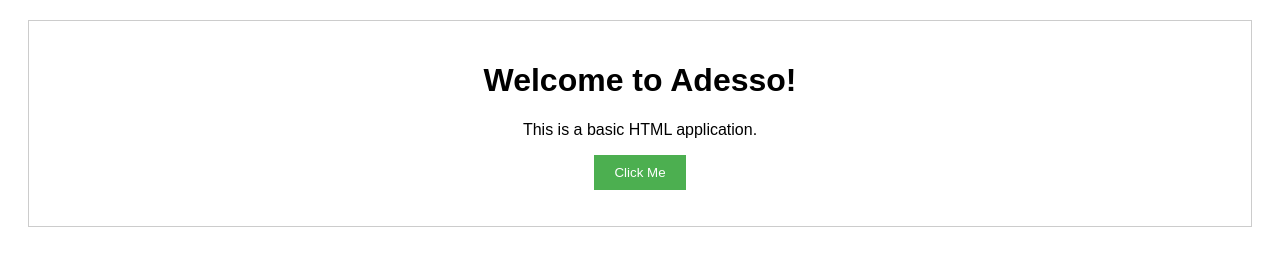
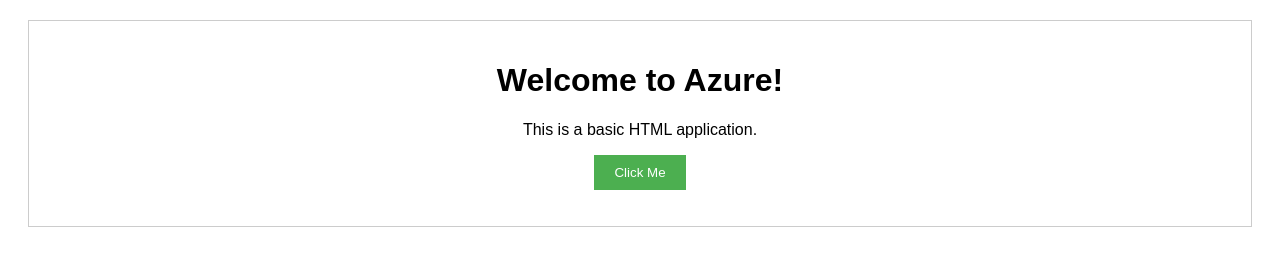
Before and after one commit to vivekmv18/html-app, a plain HTML site: page index3.html in a window 1280 px wide. Drawn offline with Linux system fonts and the light colour scheme.

Commit message:
Update index3.html

```diff
--- a/index3.html
+++ b/index3.html
@@ -23,7 +23,7 @@
 </head>
 <body>
   <div class="container">
-    <h1>Welcome to Adesso!</h1>
+    <h1>Welcome to Azure!</h1>
     <p>This is a basic HTML application.</p>
     <button id="myButton">Click Me</button>
     <p id="displayText"></p>
```
